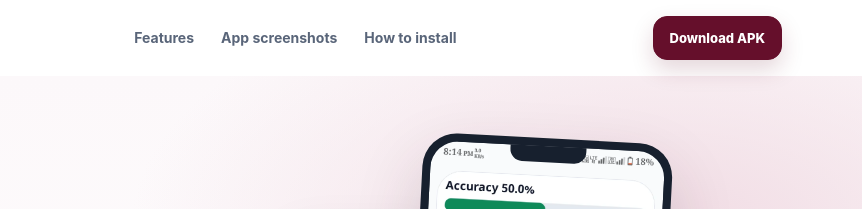
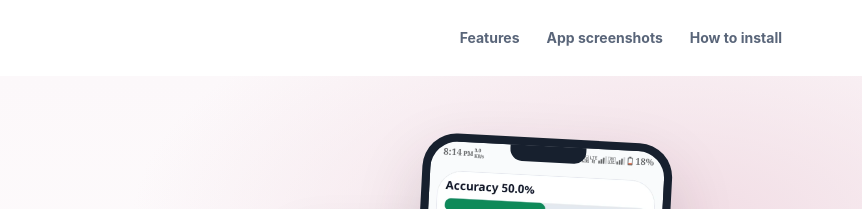
Before and after one commit to sansfaaadil/micromcq-app, a plain HTML site: page index.html in a window 1280 px wide. Shown: the top 209 px of the page, 418-1280 px from the left. Drawn offline with Linux system fonts and the light colour scheme.

Commit message:
Update index.html

```diff
--- a/index.html
+++ b/index.html
@@ -681,11 +681,6 @@ footer {
         <a href="#install">How to install</a>
     </nav>
 
-    <a class="btn small"
-       href="https://github.com/mohamm8055adaadil/micromcq-app/releases/download/v1.0.0/MicroMCQ_v1.0.apk">
-       Download APK
-    </a>
-
 </header>
 
 <main id="home">
```
